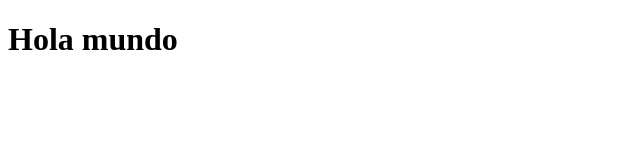
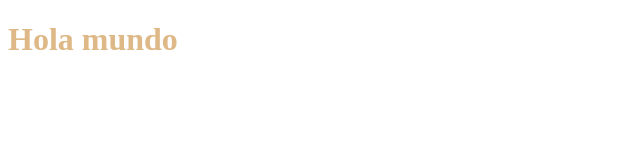
Before and after one commit to Villa200109/ejemplo1-git, a plain HTML site: page index.html in a window 1280 px wide. Shown: the whole page, without its empty margins (0-640 px from the left). Drawn offline with Linux system fonts and the light colour scheme.

Commit message:
cambio carpetas

```diff
--- a/index.html
+++ b/index.html
@@ -4,6 +4,7 @@
     <meta charset="UTF-8">
     <meta http-equiv="X-UA-Compatible" content="IE=edge">
     <meta name="viewport" content="width=device-width, initial-scale=1.0">
+    <link rel="stylesheet" href="/layouts/estilosPropios.css">
     <title>Document</title>
 </head>
 <body>
--- /dev/null
+++ b/layouts/estilosPropios.css
@@ -0,0 +1,3 @@
+h1{
+    color: burlywood;
+}
```
Also changed, not shown: assets/datos.html (added).
